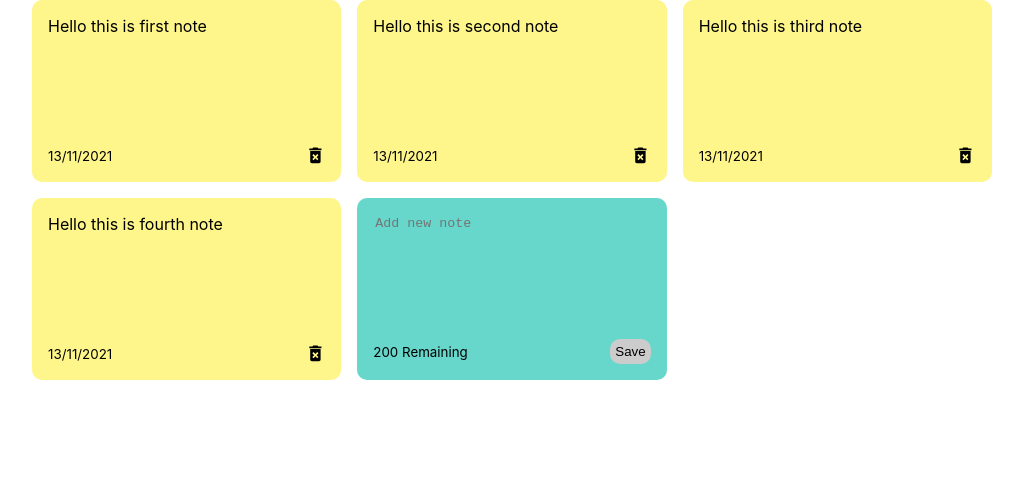
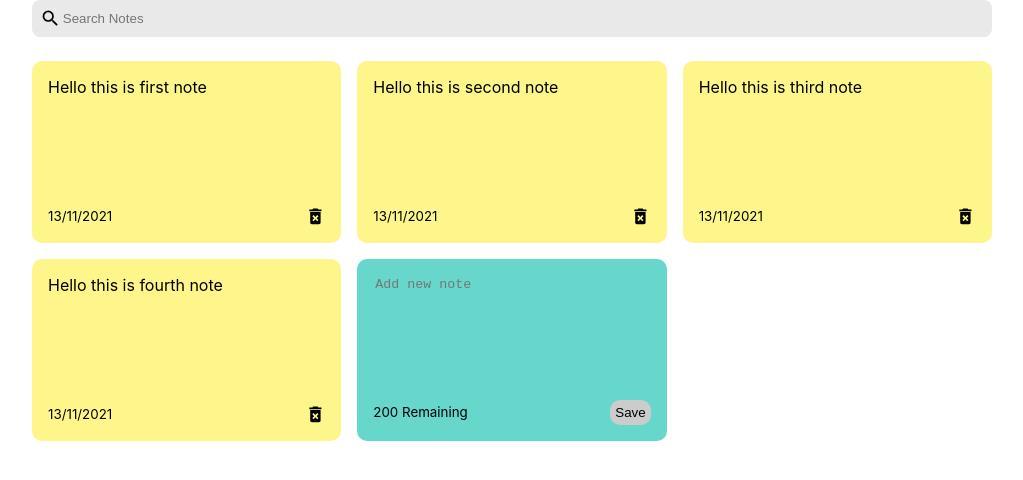
Before and after one commit to gurjung/notes-app, a React (Create React App) app: page / in a window 1280 px wide. Shown: the top 480 px of the page, without its empty margins (128-1151 px from the left). Built offline with nearby package versions, Linux system fonts and the light colour scheme.

Commit message:
adds search functionality

```diff
--- a/src/App.css
+++ b/src/App.css
@@ -41,18 +41,37 @@ textarea {
   background-color: #67d7cc;
 }
 
-textarea:focus{
+textarea:focus {
   outline: none;
 }
 
-.save{
+.save {
   border: none;
   border-radius: 10px;
   padding: 5px;
-  background-color: rgb(204, 204, 204)
+  background-color: rgb(204, 204, 204);
 }
 
-.save:hover{
+.save:hover {
   background-color: #fff;
   cursor: pointer;
 }
+
+/*Search Bar*/
+.search {
+  background-color: rgb(233, 233, 233);
+  margin-bottom: 1.5em;
+  border-radius: 8px;
+  display: flex;
+  align-items: center;
+  padding: 8px;
+}
+
+.search input {
+  border: none;
+  background-color: rgb(233, 233, 233);
+}
+
+.search input:focus {
+  outline: none;
+}
--- a/src/App.js
+++ b/src/App.js
@@ -2,6 +2,7 @@ import "./App.css";
 import { NotesList } from "./Components/NotesList.js";
 import { useState } from "react";
 import { nanoid } from "nanoid";
+import { Search } from "./Components/Search.js";
 function App() {
   const [notes, setNotes] = useState([
     { id: nanoid(), text: "Hello this is first note", date: "13/11/2021" },
@@ -10,6 +11,7 @@ function App() {
     { id: nanoid(), text: "Hello this is fourth note", date: "13/11/2021" },
   ]);
 
+  const [searchText, setSearchText] = useState("");
   const addNote = (text) => {
     const today = new Date();
     const newNote = {
@@ -25,10 +27,17 @@ function App() {
     const newNotes = notes.filter((note) => note.id !== id);
     setNotes(newNotes);
   };
+
+  const handleSearchInput = (e) => {
+    setSearchText(e.target.value);
+  };
   return (
     <div className="container">
+      <Search handleSearchInput={handleSearchInput} />
       <NotesList
-        notes={notes}
+        notes={notes.filter((note) =>
+          note.text.toLowerCase().includes(searchText)
+        )}
         handleAddNote={addNote}
         handleDeleteNote={deleteNote}
       />
--- /dev/null
+++ b/src/Components/Search.js
@@ -0,0 +1,14 @@
+import React from "react";
+import { MdSearch } from "react-icons/md";
+export const Search = ({ handleSearchInput }) => {
+  return (
+    <div className="search">
+      <MdSearch size="1.3em" />
+      <input
+        type="text"
+        placeholder="Search Notes"
+        onChange={() => handleSearchInput}
+      ></input>
+    </div>
+  );
+};
```
